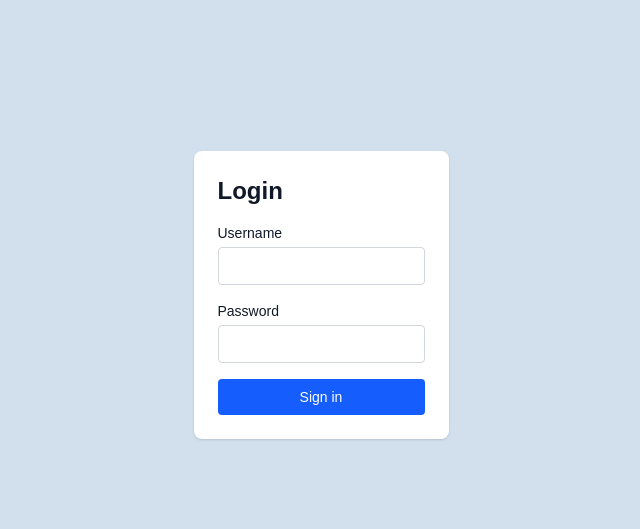
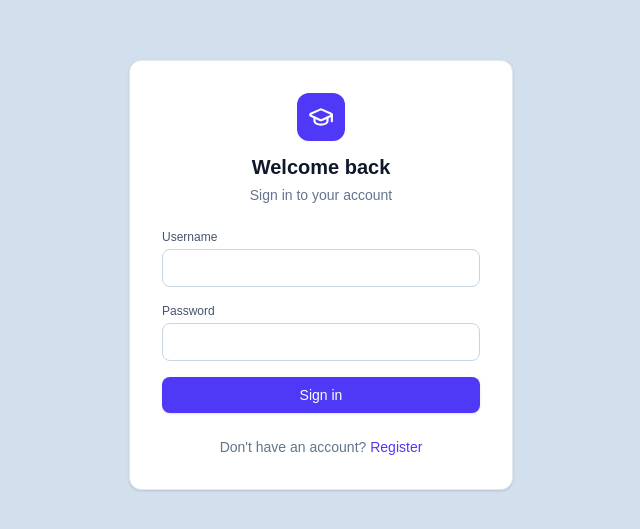
Before and after one commit to saranga-madhu/student-management-system, a Next.js app in the folder frontend/: page /login in a window 1280 px wide. Shown: the part 125-654 px from the top of the page, without its empty margins (319-959 px from the left). Built offline with nearby package versions, Linux system fonts and the light colour scheme; no server answers.

Commit message:
feat(auth): add login and register pages

```diff
--- a/frontend/app/login/page.tsx
+++ b/frontend/app/login/page.tsx
@@ -1,44 +1,72 @@
 "use client";
 
-import { FormEvent, useState } from "react";
+import { FormEvent, useEffect, useState } from "react";
+import Link from "next/link";
+import { useRouter } from "next/navigation";
+import { GraduationCap } from "lucide-react";
+import { useAuth } from "@/context/AuthContext";
+import { useMessages } from "@/context/MessageContext";
+import { getErrorMessage } from "@/lib/api";
+import { card, inputClass, primaryBtn } from "@/lib/theme";
+import Field from "@/components/Field";
 
 export default function LoginPage() {
+  const { user, ready, login } = useAuth();
+  const messages = useMessages();
+  const router = useRouter();
+
   const [username, setUsername] = useState("");
   const [password, setPassword] = useState("");
-  const [notice, setNotice] = useState("");
+  const [submitting, setSubmitting] = useState(false);
 
-  function handleSubmit(e: FormEvent) {
+  useEffect(() => {
+    if (ready && user) router.replace("/dashboard");
+  }, [ready, user, router]);
+
+  async function handleSubmit(e: FormEvent) {
     e.preventDefault();
-    // TODO (Day 4): call POST /api/auth/login and store the JWT token
-    setNotice("Login is not connected to the backend yet. Authentication (JWT) will be added.");
+    setSubmitting(true);
+    try {
+      const loggedIn = await login(username.trim(), password);
+      messages.success(`Welcome back, ${loggedIn.fullName}`);
+      router.replace("/dashboard");
+    } catch (err) {
+      messages.error(getErrorMessage(err));
+    } finally {
+      setSubmitting(false);
+    }
   }
 
-  const input = "w-full rounded border border-gray-300 px-3 py-2 text-sm";
+  return (
+    <div className={`${card} w-full max-w-sm p-8`}>
+      <div className="mb-6 text-center">
+        <div className="mx-auto mb-3 flex h-12 w-12 items-center justify-center rounded-xl bg-indigo-600 text-white">
+          <GraduationCap size={26} />
+        </div>
+        <h1 className="text-xl font-bold text-slate-900">Welcome back</h1>
+        <p className="mt-1 text-sm text-slate-500">Sign in to your account</p>
+      </div>
 
-  return (
-    <div className="mx-auto mt-10 max-w-sm rounded-lg bg-white p-6 shadow-sm">
-      <h1 className="mb-4 text-2xl font-bold">Login</h1>
       <form onSubmit={handleSubmit} className="space-y-4">
-        <div>
-          <label htmlFor="username" className="mb-1 block text-sm font-medium">Username</label>
-          <input id="username" className={input} required
-            value={username} onChange={(e) => setUsername(e.target.value)} />
-        </div>
-        <div>
-          <label htmlFor="password" className="mb-1 block text-sm font-medium">Password</label>
-          <input id="password" type="password" className={input} required
+        <Field label="Username">
+          <input className={inputClass} required autoComplete="username" value={username}
+            onChange={(e) => setUsername(e.target.value)} />
+        </Field>
+        <Field label="Password">
+          <input className={inputClass} type="password" required autoComplete="current-password"
             value={password} onChange={(e) => setPassword(e.target.value)} />
-        </div>
-        <button type="submit"
-          className="w-full rounded bg-blue-600 px-4 py-2 text-sm text-white hover:bg-blue-700">
-          Sign in
+        </Field>
+        <button type="submit" disabled={submitting} className={`${primaryBtn} w-full`}>
+          {submitting ? "Signing in..." : "Sign in"}
         </button>
-        {notice && (
-          <p className="rounded border border-amber-200 bg-amber-50 p-3 text-sm text-amber-800">
-            {notice}
-          </p>
-        )}
       </form>
+
+      <p className="mt-6 text-center text-sm text-slate-500">
+        Don&apos;t have an account?{" "}
+        <Link href="/register" className="font-medium text-indigo-600 hover:underline">
+          Register
+        </Link>
+      </p>
     </div>
   );
 }
--- /dev/null
+++ b/frontend/app/register/page.tsx
@@ -0,0 +1,177 @@
+"use client";
+
+import { FormEvent, useEffect, useState } from "react";
+import Link from "next/link";
+import { useRouter } from "next/navigation";
+import { UserPlus } from "lucide-react";
+import { useAuth } from "@/context/AuthContext";
+import { useMessages } from "@/context/MessageContext";
+import { getErrorMessage } from "@/lib/api";
+import { card, inputClass, primaryBtn } from "@/lib/theme";
+import Field from "@/components/Field";
+import { Role } from "@/types";
+
+const ROLES: { value: Role; label: string; hint: string }[] = [
+  { value: "STUDENT", label: "Student", hint: "View your attendance, marks and timetable" },
+  { value: "LECTURER", label: "Lecturer", hint: "Manage students, attendance and marks" },
+  { value: "ADMIN", label: "Admin", hint: "Full access to the system" },
+];
+
+const emptyForm = {
+  fullName: "",
+  username: "",
+  email: "",
+  password: "",
+  confirmPassword: "",
+  role: "STUDENT" as Role,
+  staffCode: "",
+};
+
+export default function RegisterPage() {
+  const { user, ready, register } = useAuth();
+  const messages = useMessages();
+  const router = useRouter();
+
+  const [form, setForm] = useState(emptyForm);
+  const [submitting, setSubmitting] = useState(false);
+  const [formError, setFormError] = useState("");
+
+  useEffect(() => {
+    if (ready && user) router.replace("/dashboard");
+  }, [ready, user, router]);
+
+  const needsCode = form.role !== "STUDENT";
+
+  function validate(): string | null {
+    if (form.username.trim().length < 3) return "Username must be at least 3 characters";
+    if (form.password.length < 8) return "Password must be at least 8 characters";
+    if (form.password !== form.confirmPassword) return "Passwords do not match";
+    if (needsCode && !form.staffCode.trim()) return "Staff access code is required for this role";
+    return null;
+  }
+
+  async function handleSubmit(e: FormEvent) {
+    e.preventDefault();
+    const problem = validate();
+    if (problem) {
+      setFormError(problem);
+      return;
+    }
+    setFormError("");
+    setSubmitting(true);
+    try {
+      await register({
+        fullName: form.fullName.trim(),
+        username: form.username.trim(),
+        email: form.email.trim(),
+        password: form.password,
+        role: form.role,
+        staffCode: needsCode ? form.staffCode : undefined,
+      });
+      messages.success("Account created. You can now sign in.");
+      router.push("/login");
+    } catch (err) {
+      messages.error(getErrorMessage(err));
+    } finally {
+      setSubmitting(false);
+    }
+  }
+
+  return (
+    <div className={`${card} w-full max-w-lg p-8`}>
+      <div className="mb-6 text-center">
+        <div className="mx-auto mb-3 flex h-12 w-12 items-center justify-center rounded-xl bg-indigo-600 text-white">
+          <UserPlus size={26} />
+        </div>
+        <h1 className="text-xl font-bold text-slate-900">Create an account</h1>
+        <p className="mt-1 text-sm text-slate-500">Choose your role and fill in your details</p>
+      </div>
+
+      <form onSubmit={handleSubmit} className="space-y-4">
+        <fieldset>
+          <legend className="mb-2 text-xs font-medium text-slate-600">I am a</legend>
+          <div className="grid grid-cols-1 gap-2 sm:grid-cols-3">
+            {ROLES.map((r) => {
+              const selected = form.role === r.value;
+              return (
+                <label
+                  key={r.value}
+                  className={`cursor-pointer rounded-lg border p-3 transition ${
+                    selected
+                      ? "border-indigo-500 bg-indigo-50 ring-2 ring-indigo-200"
+                      : "border-slate-300 hover:bg-slate-50"
+                  }`}
+                >
+                  <input
+                    type="radio"
+                    name="role"
+                    value={r.value}
+                    checked={selected}
+                    onChange={() => setForm({ ...form, role: r.value })}
+                    className="sr-only"
+                  />
+                  <span className="block text-sm font-semibold text-slate-900">{r.label}</span>
+                  <span className="mt-1 block text-xs text-slate-500">{r.hint}</span>
+                </label>
+              );
+            })}
+          </div>
+        </fieldset>
+
+        <div className="grid grid-cols-1 gap-4 sm:grid-cols-2">
+          <Field label="Full name">
+            <input className={inputClass} required value={form.fullName}
+              onChange={(e) => setForm({ ...form, fullName: e.target.value })} />
+          </Field>
+          <Field label="Username">
+            <input className={inputClass} required autoComplete="username" value={form.username}
+              onChange={(e) => setForm({ ...form, username: e.target.value })} />
+          </Field>
+        </div>
+
+        <Field label="Email">
+          <input className={inputClass} type="email" required value={form.email}
+            onChange={(e) => setForm({ ...form, email: e.target.value })} />
+        </Field>
+
+        <div className="grid grid-cols-1 gap-4 sm:grid-cols-2">
+          <Field label="Password (min 8 characters)">
+            <input className={inputClass} type="password" required autoComplete="new-password"
+              value={form.password}
+              onChange={(e) => setForm({ ...form, password: e.target.value })} />
+          </Field>
+          <Field label="Confirm password">
+            <input className={inputClass} type="password" required autoComplete="new-password"
+              value={form.confirmPassword}
+              onChange={(e) => setForm({ ...form, confirmPassword: e.target.value })} />
+          </Field>
+        </div>
+
+        {needsCode && (
+          <Field label="Staff access code">
+            <input className={inputClass} type="password" value={form.staffCode}
+              placeholder="Provided by the administrator"
+              onChange={(e) => setForm({ ...form, staffCode: e.target.value })} />
+          </Field>
+        )}
+
+        {formError && (
+          <p className="rounded-lg border border-rose-200 bg-rose-50 p-3 text-sm text-rose-700">
+            {formError}
+          </p>
+        )}
+
+        <button type="submit" disabled={submitting} className={`${primaryBtn} w-full`}>
+          {submitting ? "Creating account..." : "Create account"}
+        </button>
+      </form>
+
+      <p className="mt-6 text-center text-sm text-slate-500">
+        Already have an account?{" "}
+        <Link href="/login" className="font-medium text-indigo-600 hover:underline">
+          Sign in
+        </Link>
+      </p>
+    </div>
+  );
+}
```
